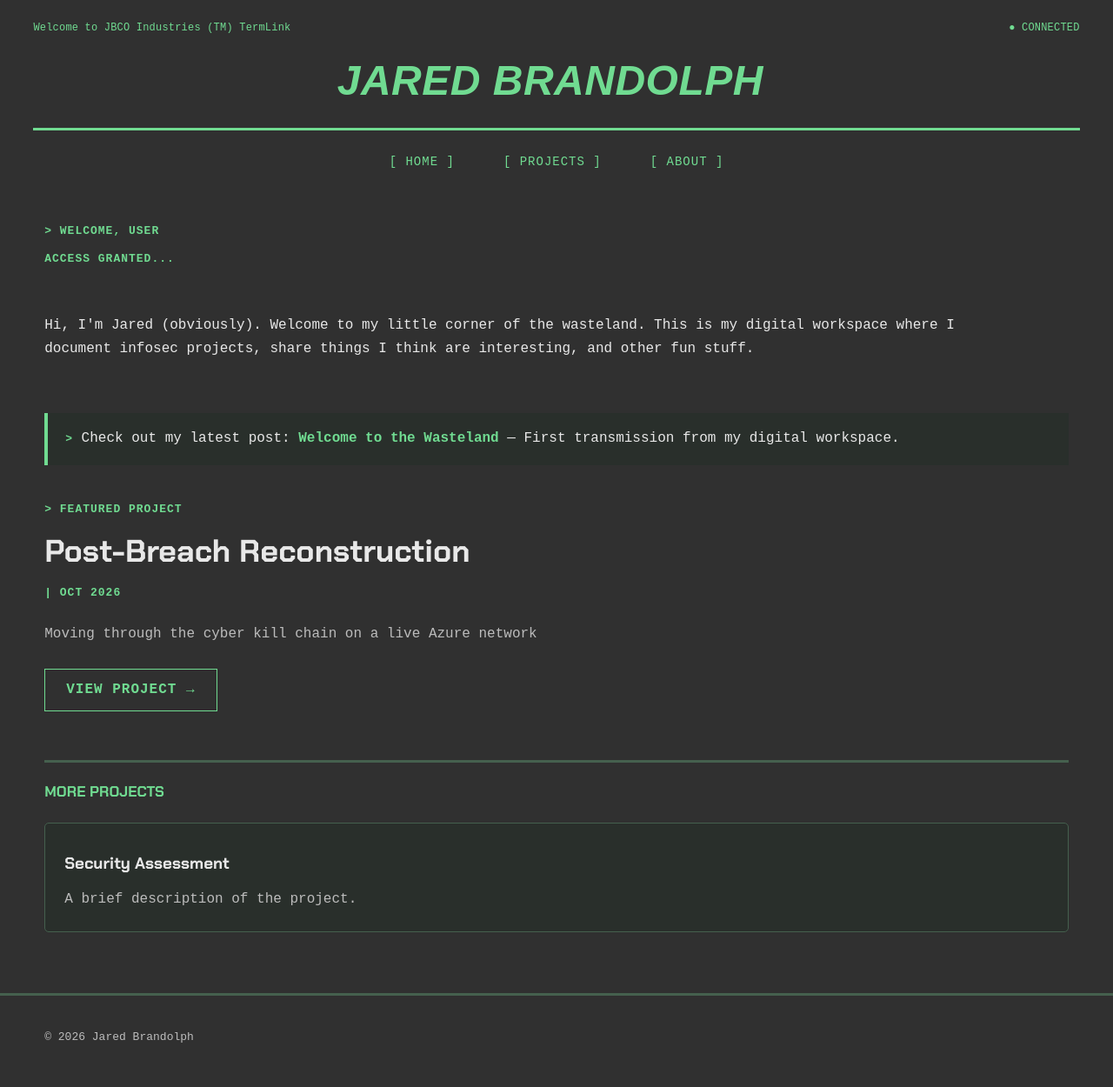
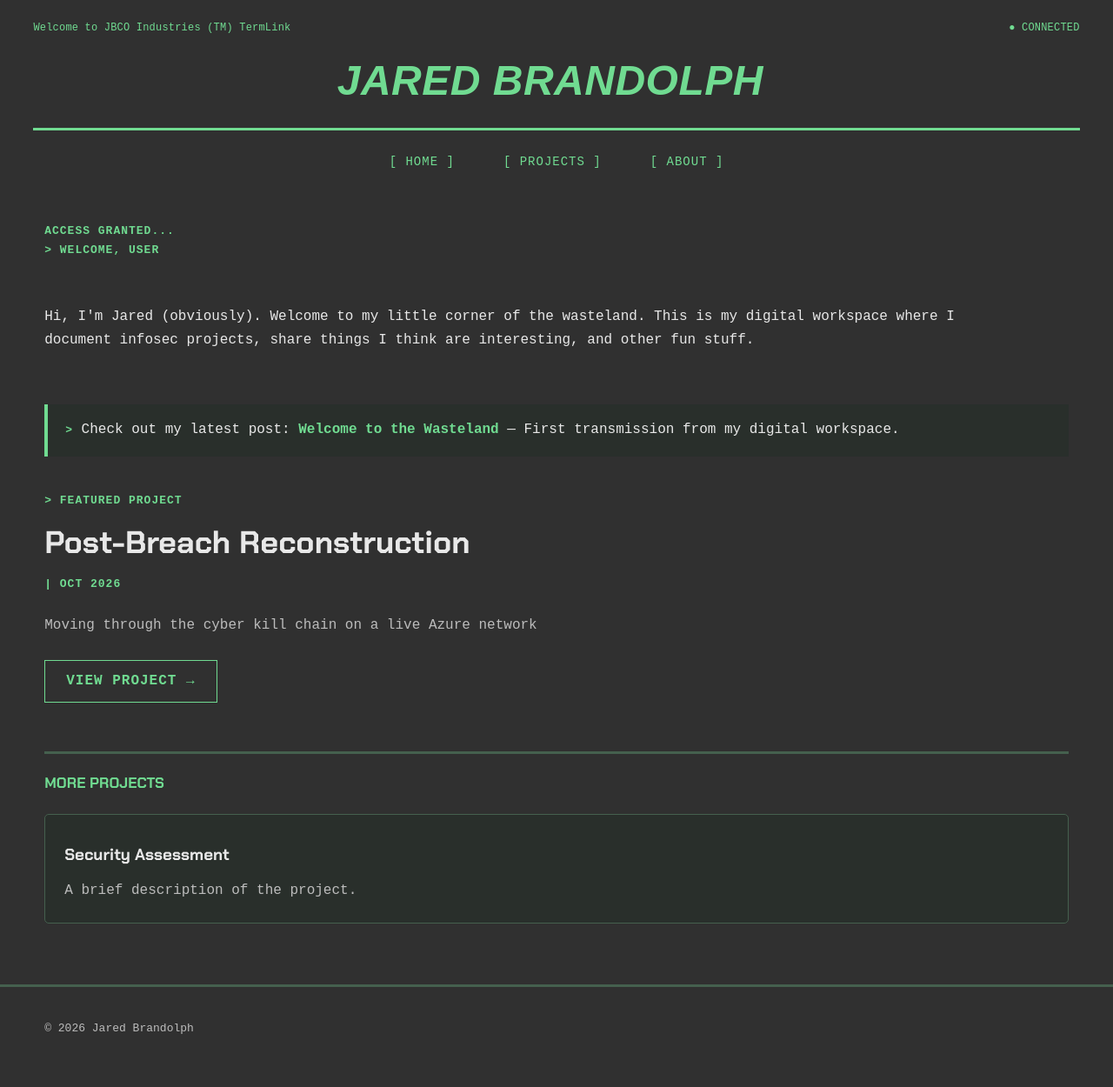
Before and after one commit to brandolphj/brandolphj.github.io, a Jekyll site: the page built from index.html, in a window 1280 px wide. Shown: the whole page at 87% size. Built offline with Jekyll 4.4.1, drawn with Linux system fonts in a browser that asks for light colours; some web fonts are replaced.

Commit message:
Update index.html

```diff
--- a/index.html
+++ b/index.html
@@ -8,11 +8,12 @@ title: Home
 
 
 <div style="margin-bottom: 28px;">
-  <div class="category" style="margin-bottom: 10px;">
-    &gt; Welcome, USER
-  </div>
+
   <div class="category">
     Access Granted...
+  </div>
+   <div class="category" style="margin-bottom: 10px;">
+    &gt; Welcome, USER
   </div>
 </div>
 
```
